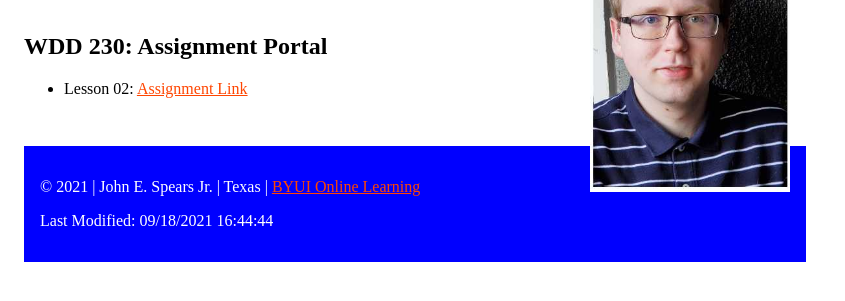
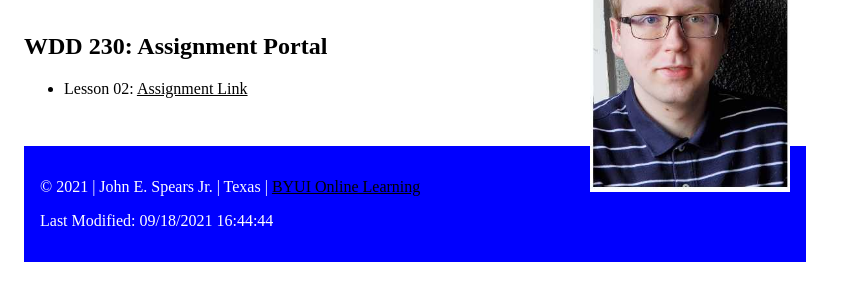
Before and after one commit to Spearsj1/wdd230, a plain HTML site: page index.html in a window 1280 px wide. Shown: the part 155-456 px from the top of the page, without its empty margins (0-845 px from the left). Drawn offline with Linux system fonts and the light colour scheme.

Commit message:
changed link color

```diff
--- a/css/indexcss.css
+++ b/css/indexcss.css
@@ -19,5 +19,5 @@ header img {
 }
 
 a {
-    color: orangered;
+    color: black;
 }
```
